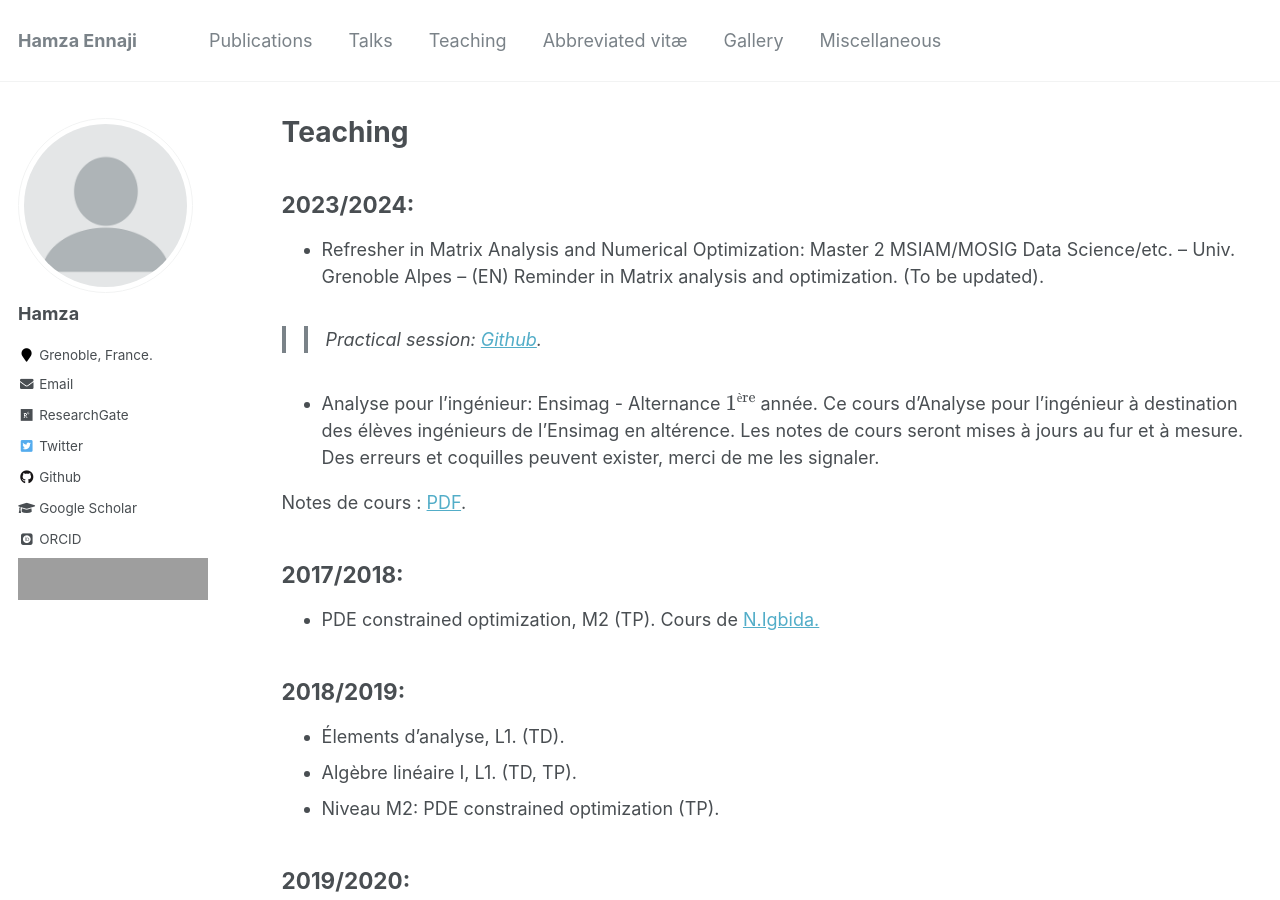
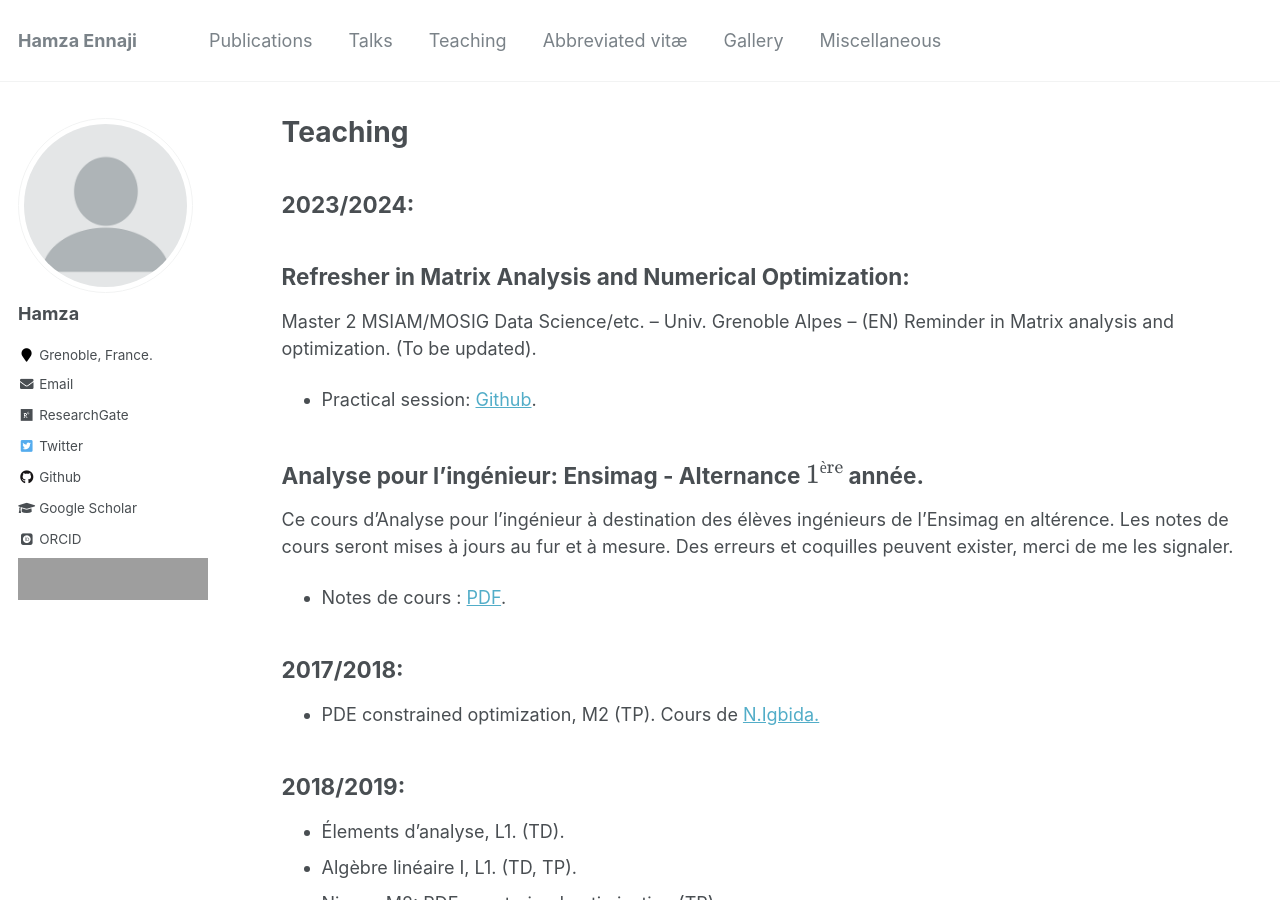
Before and after one commit to enhamza/enhamza.github.io, a Jekyll site: the page built from _pages/teaching.md, in a window 1280 px wide and 900 px high. Built offline with Jekyll 4.4.1, drawn with Linux system fonts in a browser that asks for light colours; some web fonts are replaced; formulas are drawn with MathJax 3; a file with an impossible date is left out; grey boxes are pictures that could not be loaded.

```diff
--- a/_pages/teaching.md
+++ b/_pages/teaching.md
@@ -8,15 +8,16 @@ author_profile: true
 
 2023/2024:
 ----------
-* Refresher in Matrix Analysis and Numerical Optimization: Master 2 MSIAM/MOSIG Data Science/etc. – Univ. Grenoble Alpes – (EN)
+## Refresher in Matrix Analysis and Numerical Optimization:
+Master 2 MSIAM/MOSIG Data Science/etc. – Univ. Grenoble Alpes – (EN)
 Reminder in Matrix analysis and optimization. (To be updated).
 
->> Practical session: [Github](https://github.com/enhamza/refresher).
+* Practical session: [Github](https://github.com/enhamza/refresher).
 
-* Analyse pour l'ingénieur: Ensimag - Alternance $1^\text{ère}$ année.
+## Analyse pour l'ingénieur: Ensimag - Alternance $1^\text{ère}$ année.
 Ce cours d'Analyse pour l'ingénieur à destination des élèves ingénieurs de l'Ensimag en altérence. Les notes de cours seront mises à jours au fur et à mesure. Des erreurs et coquilles peuvent exister, merci de me les signaler.
 
-Notes de cours : [PDF](https://github.com/enhamza/files/Main.pdf).
+* Notes de cours : [PDF](https://github.com/enhamza/files/Main.pdf).
 
 2017/2018:
 ---------
```
